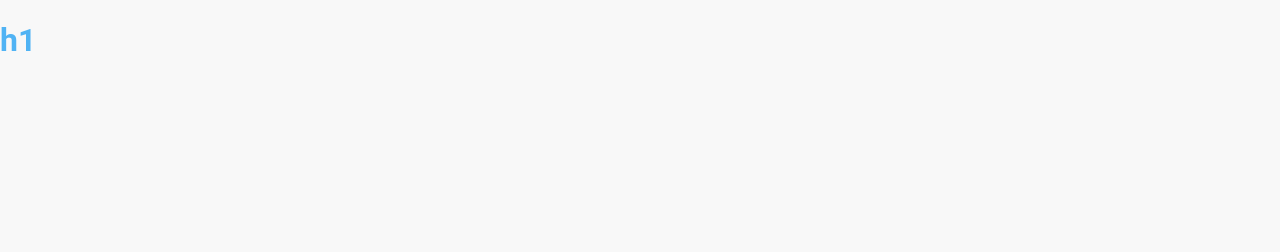
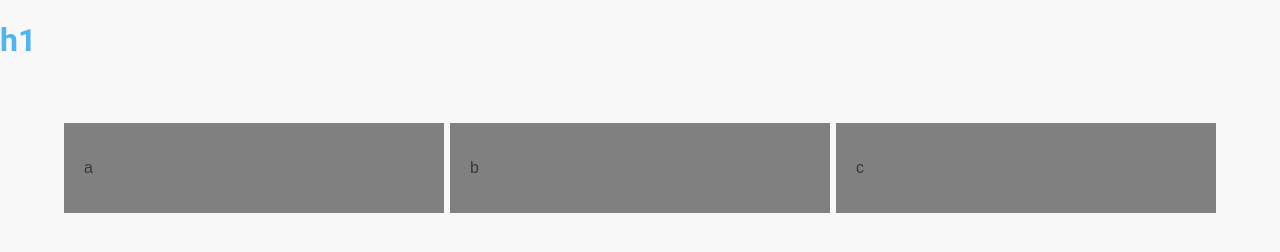
Before and after one commit to beatriz5/sec, a plain HTML site: page join.html in a window 1280 px wide. Drawn offline with Linux system fonts and the light colour scheme.

Commit message:
device width

```diff
--- a/join.html
+++ b/join.html
@@ -5,11 +5,26 @@
     <title>Join</title>
     <link rel="stylesheet" href="style.css">
     <link rel="icon" type="image/png" href="https://img.icons8.com/nolan/64/share-2.png"/>
+    <meta name="viewport" content="width=device-width, initial-scale=1.0">
 
 
 </head>
 <body>
 
     <h1>h1</h1>
+    <div class="thegrid">
+        <div class="theelement">
+            <p>a</p>
+        </div>
+
+        <div class="theelement">
+            <p>b</p>
+        </div>
+
+        <div class="theelement">
+            <p>c</p>
+        </div>
+
+    </div>
 </body>
 </html>
--- a/style.css
+++ b/style.css
@@ -93,3 +93,19 @@ p{
     align-items: center;
 
 }
+
+
+.thegrid{
+    display: grid;
+    grid-template-columns: repeat(auto-fill, minmax(300px, 1fr));
+    grid-column-gap: 6px;
+    grid-row-gap:6px;
+    margin: 5%;
+
+}
+
+.theelement{
+    background: grey;
+    padding: 20px 20px 20px 20px;
+
+}
```
